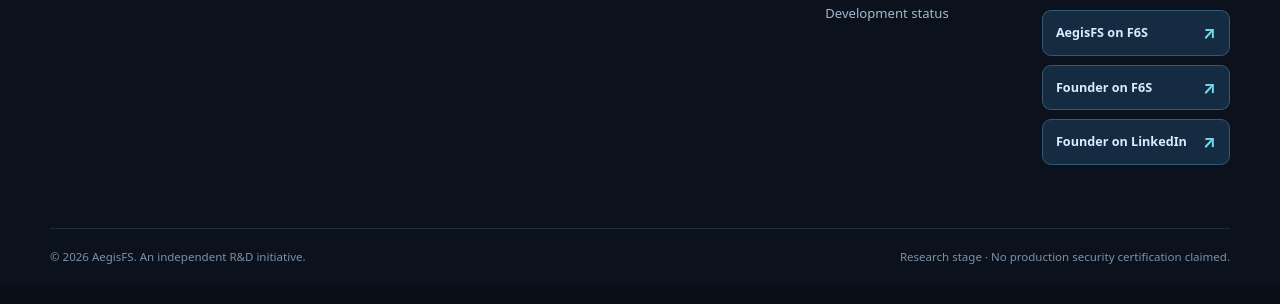
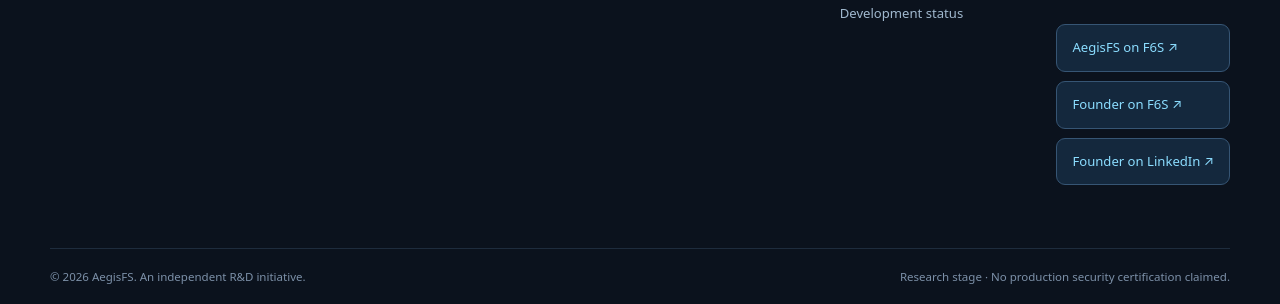
Before and after one commit to kavidev33/AegisFS, a plain HTML site: page index.html in a window 1280 px wide. Shown: the part 3249-3553 px from the top of the page. Drawn offline with Linux system fonts and the light colour scheme.

Commit message:
Update index.html

```diff
--- a/index.html
+++ b/index.html
@@ -40,8 +40,38 @@
 </main><footer class="site-footer"><div class="container footer-upper"><div><div class="footer-brand"><svg aria-hidden="true" width="19" height="19" viewBox="0 0 24 24" fill="none" stroke="currentColor" stroke-width="1.7" stroke-linecap="round" stroke-linejoin="round"><path d="M12 22s8-4 8-10V5l-8-3-8 3v7c0 6 8 10 8 10Z"/><path d="m9 12 2 2 4-4"/></svg> AegisFS</div><p>Independent systems engineering. Building thoughtful Windows file experiences and researching trustworthy filesystem security.</p></div>
     <div class="footer-links"><div><strong>Explore</strong><a href="file-manager.html">File Manager story</a><a href="architecture.html">Security architecture</a><a href="progress.html">Development status</a></div><div><strong>Connect</strong><a href="https://github.com/kavidev33" target="_blank" rel="noopener noreferrer">GitHub profile</a><a href="contact.html">Email the project</a>
       <div class="footer-social-buttons" aria-label="AegisFS external profiles">
-        <a class="footer-social-btn" href="https://www.f6s.com/aegisfs" target="_blank" rel="noopener noreferrer"><span>AegisFS on F6S</span><span aria-hidden="true">↗</span></a>
-        <a class="footer-social-btn" href="https://www.f6s.com/kavishka-chathuranga" target="_blank" rel="noopener noreferrer"><span>Founder on F6S</span><span aria-hidden="true">↗</span></a>
-        <a class="footer-social-btn" href="https://www.linkedin.com/in/kavishka-chathuranga-229941209/" target="_blank" rel="noopener noreferrer"><span>Founder on LinkedIn</span><span aria-hidden="true">↗</span></a>
+
+<div style="display:flex; flex-direction:column;
+            gap:9px; margin-top:14px; max-width:260px;">
+
+  <a href="https://www.f6s.com/aegisfs"
+     target="_blank" rel="noopener noreferrer"
+     style="display:block; padding:12px 15px;
+            border:1px solid #365574;
+            border-radius:9px; background:#14283d;
+            color:#8bddff; text-decoration:none;">
+    AegisFS on F6S ↗
+  </a>
+
+  <a href="https://www.f6s.com/kavishka-chathuranga"
+     target="_blank" rel="noopener noreferrer"
+     style="display:block; padding:12px 15px;
+            border:1px solid #365574;
+            border-radius:9px; background:#14283d;
+            color:#8bddff; text-decoration:none;">
+    Founder on F6S ↗
+  </a>
+
+  <a href="https://www.linkedin.com/in/kavishka-chathuranga-229941209/"
+     target="_blank" rel="noopener noreferrer"
+     style="display:block; padding:12px 15px;
+            border:1px solid #365574;
+            border-radius:9px; background:#14283d;
+            color:#8bddff; text-decoration:none;">
+    Founder on LinkedIn ↗
+  </a>
+
+</div>
+
       </div></div></div></div>
     <div class="container footer-bottom"><span>© <span id="year">2026</span> AegisFS. An independent R&amp;D initiative.</span><span>Research stage · No production security certification claimed.</span></div></footer></body></html>
```
